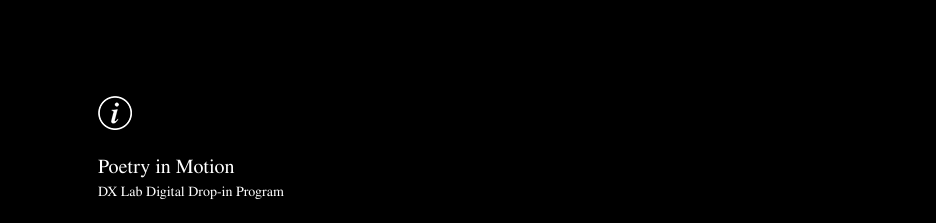
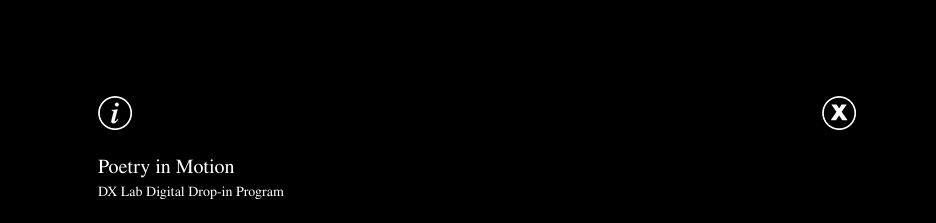
Before and after one commit to slnsw/dxlab-poetry-in-motion, a website: page app/index.html in a window 1280 px wide. Shown: the top 223 px of the page, 158-1094 px from the left. Drawn offline with nearby package versions, Linux system fonts and the light colour scheme; files whose address does not match are found by name; a web font is replaced by a local one.

Commit message:
adding close button

```diff
--- a/app/css/style.css
+++ b/app/css/style.css
@@ -224,6 +224,12 @@ canvas {
 
 #close_info_btn {
   z-index: 102;
+}
+
+#close_btn {
+  z-index: 102;
+  float: right;
+  padding-right: 0.5em;
 }
 
 .header {
--- a/app/index.html
+++ b/app/index.html
@@ -9,10 +9,7 @@
 		<link href="https://fonts.googleapis.com/css?family=Barlow:300,300i,400,400i,500,500i,600" rel="stylesheet" >
 		<link href="https://fonts.googleapis.com/css?family=Lekton:400,400i,700" rel="stylesheet" >
 	</head>
-
 	<body>
-
-
 		<div id="loading-overlay">
 			<div id="loading-bar">
 				<span id="progress"></span>
@@ -38,6 +35,7 @@
 			<div id="popup_content">
 				<div id="close_info_btn">
 					<a href="#"><img src="img/info.png"></img></a>
+					<a href="#"><img id="close_btn" src="img/close.png"></img></a>
 				</div>
 				<h2>Poetry in Motion</h2>
 				<h4>DX Lab Digital Drop-in Program</h4>
```
Also changed, not shown: app/img/close.png (added), 1 other file. Lines whose indentation alone changed are shown as unchanged.
